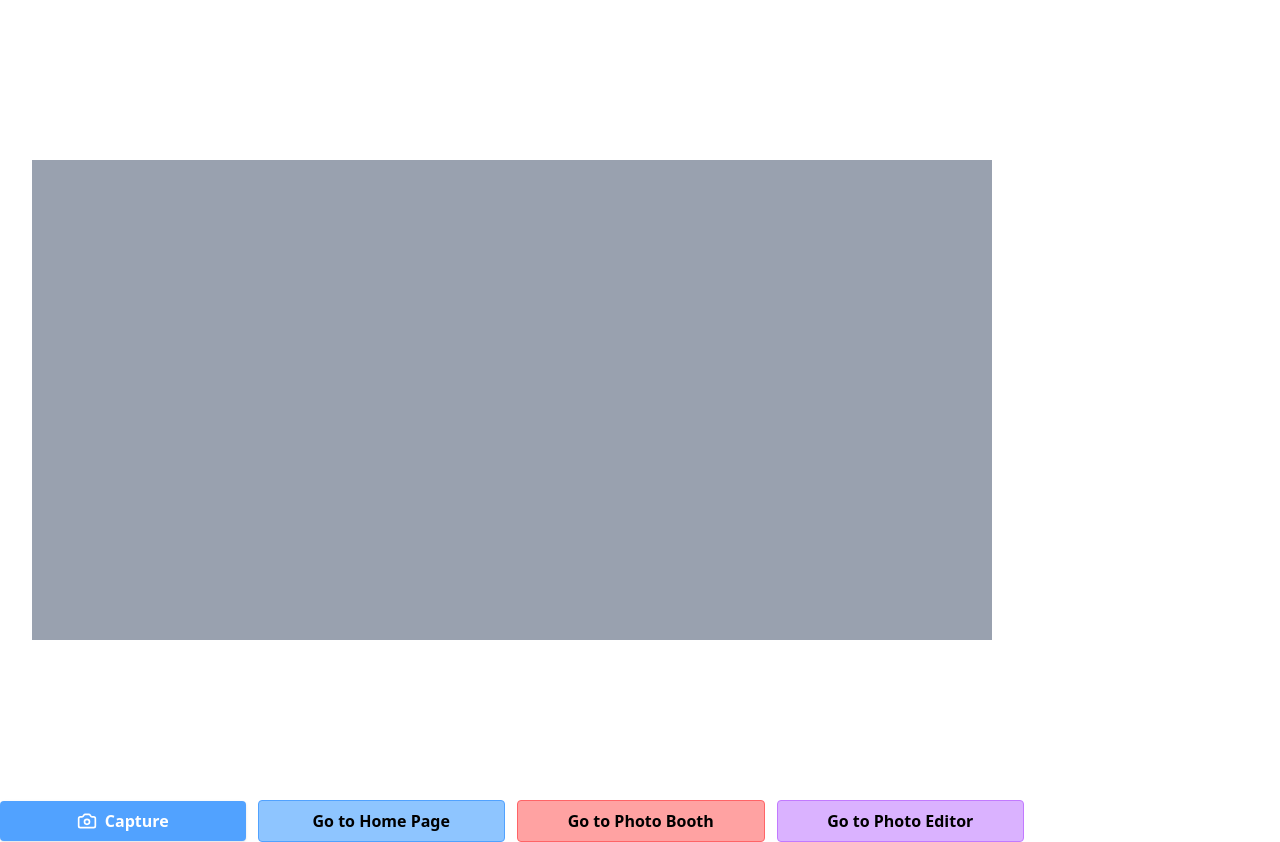
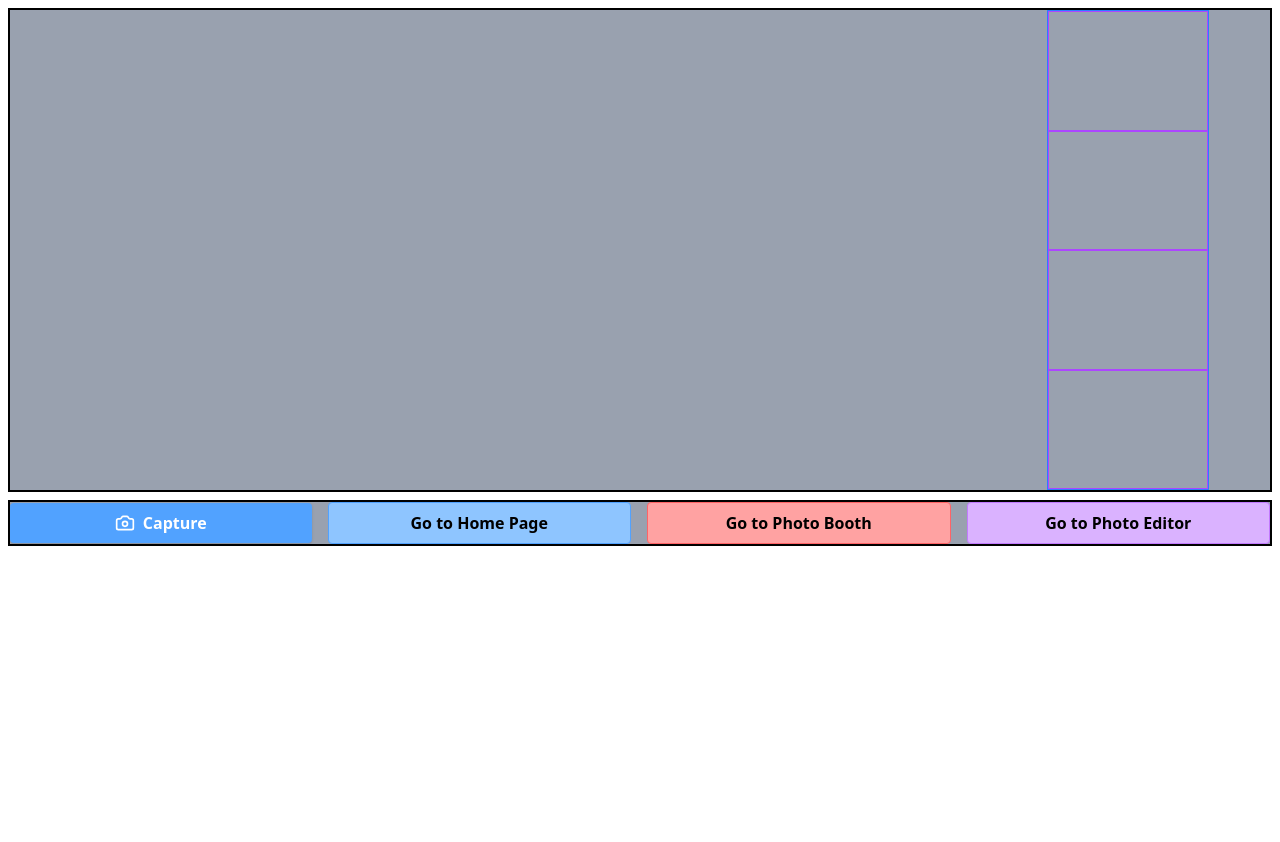
Before and after one commit to jjono-lau/PhotoBooth, a React (Vite) app: page /booth in a window 1280 px wide. After the commit the page ends 800 px from the top, so only its background shows below. Built offline with nearby package versions, Linux system fonts and the light colour scheme; no server answers.

Commit message:
Removed Capture.js
Removal of capture.js as it's not needed.

additionally added borders for visualization of each section whilst coding.

```diff
--- a/src/pages/PhotoBoothPage.jsx
+++ b/src/pages/PhotoBoothPage.jsx
@@ -1,17 +1,14 @@
 // PhotoBoothPage.jsx
-// Displays live camera view on the left and four panels on the right.
+// Displays live camera view on the left and four panels for the photos on the right.
 
 import { useRef, useState } from "react";
-// import { captureCounter } from "../utils/Captures.js";
 import CameraView from "../components/CameraView.jsx";
 import TakePhoto from "../components/TakePhoto.jsx";
 import PageLinks from "../components/PageLinks";
 
-// const counter = captureCounter(4);
 
 export default function PhotoBoothPage() {
   const videoRef = useRef(null);
-  // const [counterValue, setCounterValue] = useState(0);
   const [photos, setPhotos] = useState(Array(4).fill(null));
 
   const handleCapture = (dataUrl) => {
@@ -30,22 +27,23 @@ export default function PhotoBoothPage() {
   };
 
   return (
-    // Full-page layout: centered container with two columns
+
     <>
-      <div className="flex items-center justify-center min-h-screen">
+      {/* Full-page layout: centered container with two columns */}
+      <div className="flex items-center justify-center m-2 gap-4 border-2 bg-gray-400">
         {/* Left column: camera preview area (up to 80% width) */}
         <div className="h-120 flex-none overflow-hidden bg-gray-400 max-w-[80%]">
           <CameraView videoRef={videoRef} />
         </div>
 
         {/* Right column: 4 equal-height controls (20% width) */}
-        <div className="h-120 w-1/5 flex flex-col">
+        <div className="h-120 flex flex-col border border-blue-500">
           {Array(4)
             .fill(null)
             .map((_, i) => (
               <div
                 key={i}
-                className="h-30 w-40 flex-1 flex items-center justify-center"
+                className="h-30 w-40 flex-1 flex items-center justify-center border border-purple-500"
               >
                 {photos[i] && (
                   <img
@@ -60,20 +58,12 @@ export default function PhotoBoothPage() {
       </div>
 
       {/* Bottom row: capture button, counter, and navigation links */}
-      <div className="flex w-full max-w-5xl flex-wrap items-center justify-center gap-3">
+      <div className="flex items-center justify-center m-2 gap-4 border-2 bg-gray-400">
         <TakePhoto
           videoRef={videoRef}
           onCapture={handleCapture}
           className="flex-1 min-w-[140px]"
         />
-
-        {/* <button
-          type="button"
-          className="flex-1 min-w-[140px] rounded border border-green-400 bg-green-300 px-4 py-2 font-semibold text-slate-900 transition hover:bg-green-400"
-          onClick={() => setCounterValue(counter())}
-        >
-          count is {counterValue}
-        </button> */}
 
         <PageLinks
           to="/"
--- a/src/utils/Captures.js
+++ /dev/null
@@ -1,8 +0,0 @@
-
-export function captureCounter(limit = 4) {
-  let count = 0;
-  return () => {
-    count = (count % limit) + 1;
-    return count;
-  };
-}
```
